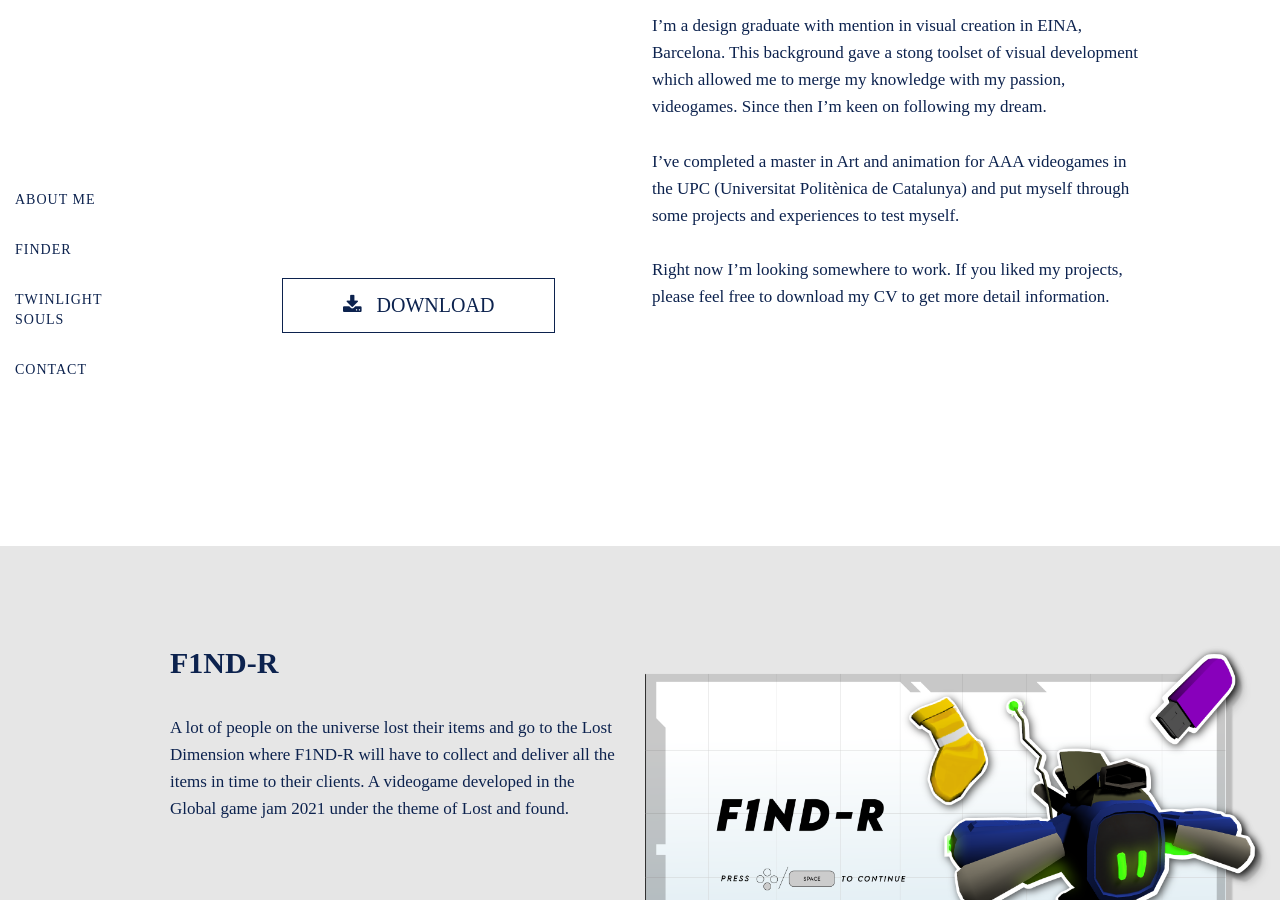
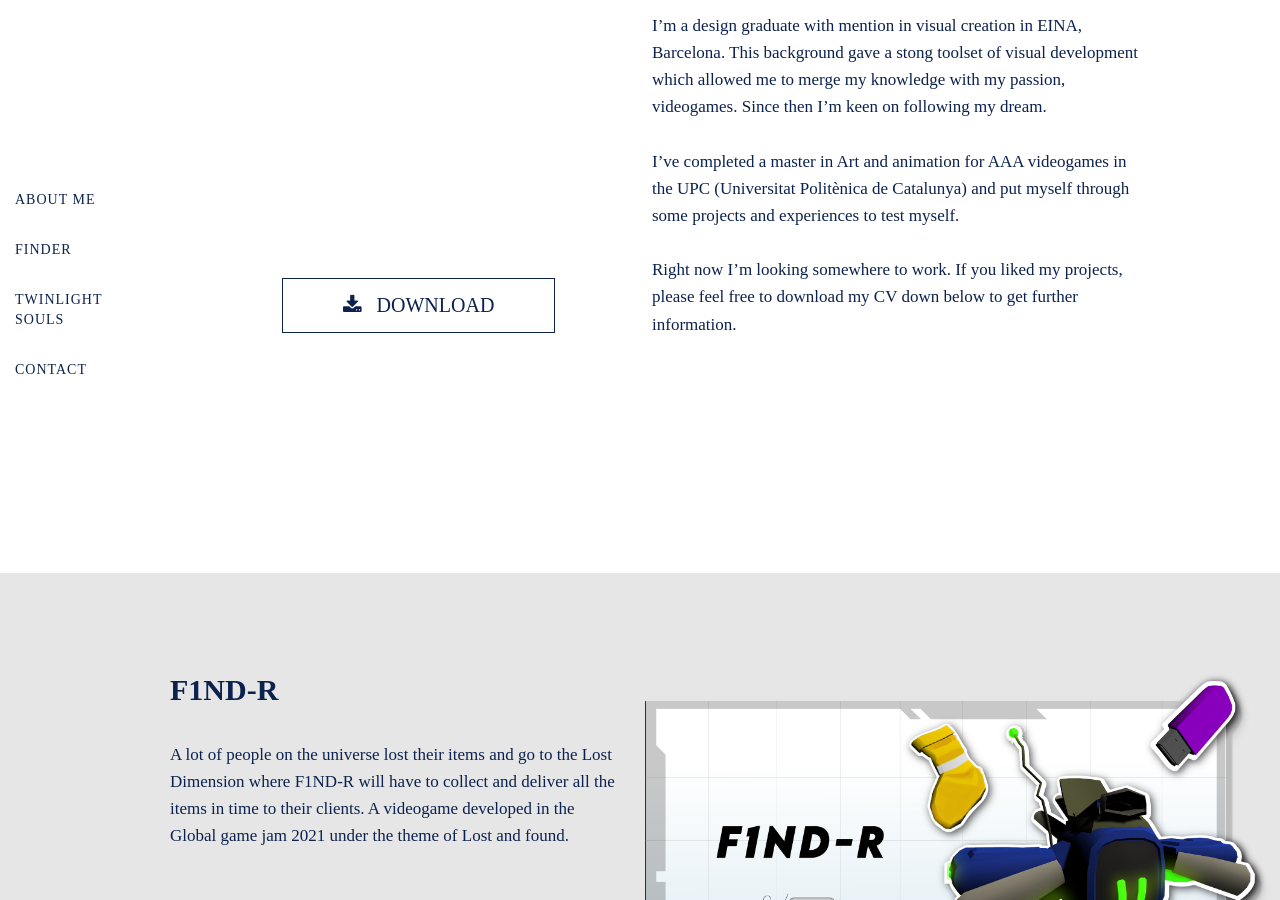
Before and after one commit to imarcuello/portfolio, a Jekyll site: the page built from index.html, in a window 1280 px wide and 900 px high, scrolled down 1170 px. Built offline with Jekyll 4.4.1, drawn with Linux system fonts in a browser that asks for light colours; nearby versions of some CDN libraries; some web fonts are replaced; library files that are not in the unit come from our copies.

Commit message:
Update about.html

```diff
--- a/_includes/about.html
+++ b/_includes/about.html
@@ -3,20 +3,21 @@
         <div class="about-section">
             <div class="container">
                 <div class="aboutcontent" class="row">
-                    <div class="col-sm-6 col-lg-5 ">
+                    <div class="col-sm-5 col-lg-5 ">
                         <h2 class="quote">LET ME<br> INTRODUCE MYSELF</h2>
                         <a class="cvbutton" href="../img/Irene-marcuello_CV.pdf" download="Irene_Marcuello_CV.pdf">
                             <button class="btndwl"><i class="fa fa-download"></i> DOWNLOAD</button>
                         </a>
                     </div>
-                    <div class="col-sm-6 col-lg-7">
+                    <div class="col-sm-7 col-lg-7">
                         <p>I’m Irene Marcuello Gallardo an artist settled in Barcelona. I specialize myself in graphic design and UI.<br>
                             <br>
                             I’m a design graduate with mention in visual creation in EINA, Barcelona. This background gave a stong toolset of visual development which allowed me to merge my knowledge with my passion, videogames.
                             Since then I’m keen on following my dream.
                             <br><br>
                             I’ve completed a master in Art and animation for AAA videogames in the UPC (Universitat Politènica de Catalunya) and put myself through some projects and experiences to test myself.<br><br>
-                            Right now I’m looking somewhere to work. If you liked my projects, please feel free to download my CV to get more detail information.</p>
+                            Right now I’m looking somewhere to work. If you liked my projects, please feel free to download my CV down below to get further information.
+                            </p>
                     </div>
         </div>
     </section>
```
